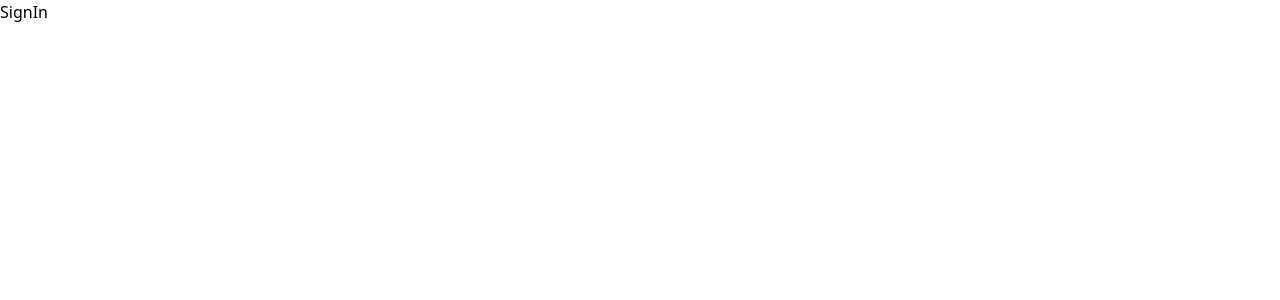
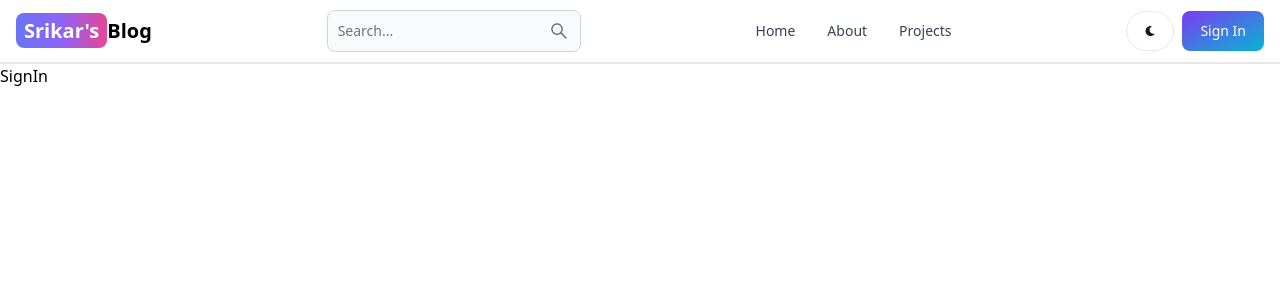
Before and after one commit to SRIKARREDDY-dotorg/BlogApp, a React (Vite) app in the folder client/: page /sign-in in a window 1280 px wide. Shown: the top 300 px of the page. Built offline with nearby package versions, Linux system fonts and the light colour scheme.

Commit message:
Create the header section

```diff
--- a/client/package.json
+++ b/client/package.json
@@ -10,8 +10,10 @@
     "preview": "vite preview"
   },
   "dependencies": {
+    "flowbite-react": "^0.10.1",
     "react": "^18.3.1",
     "react-dom": "^18.3.1",
+    "react-icons": "^5.2.1",
     "react-router-dom": "^6.25.1"
   },
   "devDependencies": {
--- a/client/src/App.jsx
+++ b/client/src/App.jsx
@@ -5,10 +5,12 @@
 import Signup from "./pages/Signup";
 import Dashboard from "./pages/Dashboard";
 import Projects from "./pages/Projects";
+import Header from "./components/Header";
 
 export default function App() {
   return (
     <BrowserRouter className="text-3xl font-normal underline text-red-500">
+      <Header/>
       <Routes>
         <Route path="/" element={<Home />} />
         <Route path="/about" element={<About/>}/>
--- /dev/null
+++ b/client/src/components/Header.jsx
@@ -0,0 +1,54 @@
+import { Button, Navbar, TextInput } from "flowbite-react";
+import React from "react";
+import { Link, useLocation } from "react-router-dom";
+import { AiOutlineSearch } from "react-icons/ai";
+import { FaMoon } from "react-icons/fa";
+
+export default function Header() {
+  const path = useLocation().pathname;
+
+  return (
+    <Navbar className="border-b-2">
+      <Link
+        to="/"
+        className="self-center whitespace-nowrap text-sm sm:text-xl font-semibold dark:text-white"
+      >
+        <span className="px-2 py-1 bg-gradient-to-r from-indigo-500 via-purple-500 to-pink-500 rounded-lg text-white">
+          Srikar's
+        </span>
+        Blog
+      </Link>
+      <form>
+        <TextInput
+          type="text"
+          placeholder="Search..."
+          rightIcon={AiOutlineSearch}
+          className="hidden lg:inline"
+        />
+      </form>
+      <Button className="w-12 h-10 lg:hidden" color="gray" pill>
+        <AiOutlineSearch />
+      </Button>
+      <div className="flex gap-2 md:order-2">
+        <Button className="w-12 h-10 hidden sm:inline" color="gray" pill>
+          <FaMoon />
+        </Button>
+        <Link to="/sign-in">
+          <Button gradientDuoTone="purpleToBlue">Sign In</Button>
+        </Link>
+        <Navbar.Toggle />
+      </div>
+      <Navbar.Collapse>
+        <Navbar.Link active={path === "/"} as={"div"}>
+          <Link to="/">Home</Link>
+        </Navbar.Link>
+        <Navbar.Link active={path === "/about"} as={"div"}>
+          <Link to="/about">About</Link>
+        </Navbar.Link>
+        <Navbar.Link active={path === "/projects"} as={"div"}>
+          <Link to="/projects">Projects</Link>
+        </Navbar.Link>
+      </Navbar.Collapse>
+    </Navbar>
+  );
+}
--- a/client/tailwind.config.js
+++ b/client/tailwind.config.js
@@ -1,10 +1,13 @@
+const flowbite = require("flowbite-react/tailwind");
+
 /** @type {import('tailwindcss').Config} */
 module.exports = {
   content: [
     "./src/**/*.{js,jsx,ts,tsx}",
+    flowbite.content(),
   ],
   theme: {
     extend: {},
   },
-  plugins: [],
+  plugins: [flowbite.plugin(),],
 }
```
Also changed, not shown: 1 other file (tests, documents, lock files or other folders).
